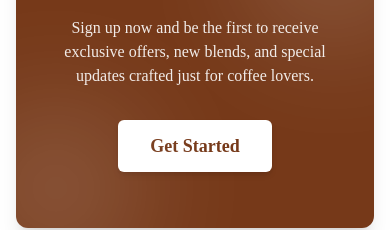
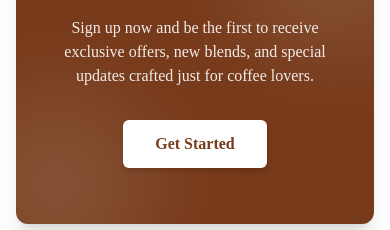
Before and after one commit to alimuhammeddev/nilebrew, a Next.js app: page / in a window 390 px wide. Shown: the part 5484-5714 px from the top of the page. Built offline with nearby package versions, Linux system fonts and the light colour scheme; a web font is replaced by a local one.

Commit message:
reduced get started text size

```diff
--- a/components/cta.tsx
+++ b/components/cta.tsx
@@ -33,7 +33,7 @@ export default function CTA() {
 
         {/* Button */}
         <motion.button
-          className="mt-8 inline-flex items-center justify-center rounded-md bg-white px-8 py-3 text-lg font-semibold text-[#763919] shadow-md hover:bg-[#f0e6dc] transition"
+          className="mt-8 inline-flex items-center justify-center rounded-md bg-white px-8 py-3 lg:text-lg font-semibold text-[#763919] shadow-md hover:bg-[#f0e6dc] transition"
           initial={{ opacity: 0, y: 40 }}
           whileInView={{ opacity: 1, y: 0 }}
           transition={{ duration: 0.8, delay: 0.3, ease: [0.25, 0.1, 0.25, 1] }}
--- a/components/navbar.tsx
+++ b/components/navbar.tsx
@@ -27,11 +27,11 @@ export const Navbar = () => {
             <Link href="/" className="text-gray-600 hover:text-[#763919] font-medium">
               Home
             </Link>
+            <Link href="/menu" className="text-gray-600 hover:text-[#763919] font-medium">
+              Menu
+            </Link>
             <Link href="/about" className="text-gray-600 hover:text-[#763919] font-medium">
               About
-            </Link>
-            <Link href="/menu" className="text-gray-600 hover:text-[#763919] font-medium">
-              Menu
             </Link>
             <Link href="/gallery" className="text-gray-600 hover:text-[#763919] font-medium">
               Gallery
@@ -69,11 +69,11 @@ export const Navbar = () => {
           <Link href="/" className="block text-white hover:text-gray-400">
             Home
           </Link>
+          <Link href="/menu" className="block text-white hover:text-gray-400">
+            Menu
+          </Link>
           <Link href="/about" className="block text-white hover:text-gray-400">
             About
-          </Link>
-          <Link href="/menu" className="block text-white hover:text-gray-400">
-            Menu
           </Link>
           <Link href="/gallery" className="block text-white hover:text-gray-400">
             Gallery
```
